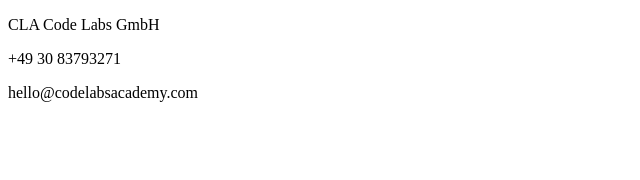
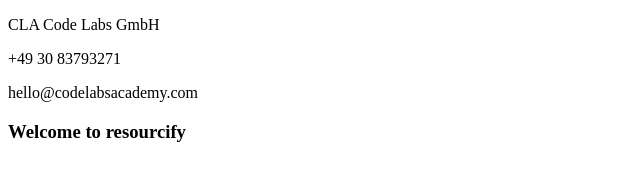
Before and after one commit to ilcodice/resourcify, a plain HTML site: page index.html in a window 1280 px wide. Shown: the whole page, without its empty margins (0-640 px from the left). Drawn offline with Linux system fonts and the light colour scheme.

Commit message:
add resourcify landing message. #1

```diff
--- a/index.html
+++ b/index.html
@@ -10,5 +10,6 @@
     <p>CLA Code Labs GmbH</p>
     <p>+49 30 83793271</p>
     <p>hello@codelabsacademy.com</p>
+    <h3>Welcome to resourcify</h3>
 </body>
 </html>
```
